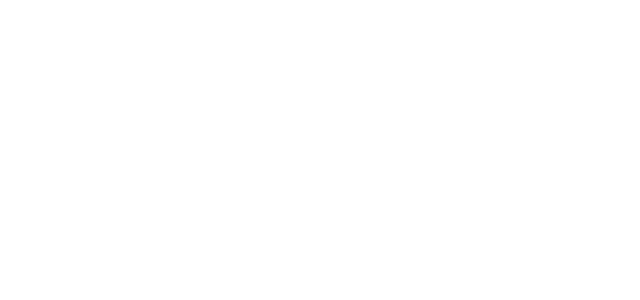
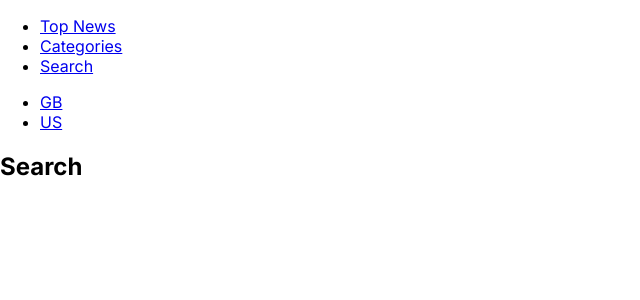
Before and after one commit to dragantrivic/top-news, a React (Create React App) app: page /search in a window 1280 px wide. Shown: the top 300 px of the page, without its empty margins (0-640 px from the left). Built offline with nearby package versions, Linux system fonts and the light colour scheme.

Commit message:
Create basic components and configure router

```diff
--- a/src/App.js
+++ b/src/App.js
@@ -1,10 +1,25 @@
 import React from 'react';
+import { BrowserRouter as Router, Switch, Route } from 'react-router-dom';
 
-function App() {
+import Layout from './components/Layout/Layout';
+import TopNews from './containers/TopNews/TopNews';
+import Categories from './containers/Categories/Categories';
+import Search from './containers/Search/Search';
+
+const App = () => {
   return (
-    <div>
-    </div>
+    <Router>
+      <div>
+        <Layout>
+          <Switch>
+            <Route exact path="/" component={TopNews} />
+            <Route path="/categories" component={Categories} />
+            <Route path="/search" component={Search} />
+          </Switch>
+        </Layout>
+      </div>
+    </Router>
   );
-}
+};
 
 export default App;
--- /dev/null
+++ b/src/components/Header/Header.js
@@ -0,0 +1,13 @@
+import React from 'react';
+
+import Navigation from './Navigation/Navigation.js';
+import LanguageSwitcher from './LanguageSwitcher/LanguageSwitcher.js';
+
+const Header = () => (
+    <header>
+        <Navigation />
+        <LanguageSwitcher />
+    </header>
+);
+
+export default Header;
--- /dev/null
+++ b/src/components/Header/LanguageSwitcher/LanguageSwitcher.js
@@ -0,0 +1,10 @@
+import React from 'react';
+
+const LanguageSwitcher = () => (
+    <ul>
+        <li><a href="/">GB</a></li>
+        <li><a href="/">US</a></li>
+    </ul>
+);
+
+export default LanguageSwitcher;
--- /dev/null
+++ b/src/components/Header/Navigation/Navigation.js
@@ -0,0 +1,20 @@
+import React from 'react';
+import { Link } from 'react-router-dom';
+
+const Navigation = () => (
+    <nav>
+        <ul>
+            <li>
+                <Link to="/">Top News</Link>
+            </li>
+            <li>
+                <Link to="/categories">Categories</Link>
+            </li>
+            <li>
+                <Link to="/search">Search</Link>
+            </li>
+        </ul>
+    </nav>
+);
+
+export default Navigation;
--- /dev/null
+++ b/src/components/Layout/Layout.js
@@ -0,0 +1,14 @@
+import React from 'react';
+
+import Header from '../Header/Header';
+
+const Layout = (props) => (
+    <React.Fragment>
+        <Header />
+        <main>
+            {props.children}
+        </main>
+    </React.Fragment>
+);
+
+export default Layout;
--- /dev/null
+++ b/src/components/NewsItem/NewsItem.js
@@ -0,0 +1,25 @@
+import React from 'react';
+
+const newsItemStyle = {
+    border: '1px solid #ccc',
+    marginTop: '16px'
+}
+
+const NewsItem = (props) => {
+    const data = {
+        title: props.title,
+        image: props.image,
+        desc: props.description
+    }
+
+    return (
+        <div style={newsItemStyle}>
+            <h2>{data.title}</h2>
+            <img src={data.image} alt="" />
+            <p>{data.desc}</p>
+            <a href="http://google.com">More</a>
+        </div>
+    );
+}
+
+export default NewsItem;
--- /dev/null
+++ b/src/containers/Categories/Categories.js
@@ -0,0 +1,11 @@
+import React from 'react';
+
+const Categories = () => {
+    return (
+        <section>
+            <h1>All Categories</h1>
+        </section>
+    );
+}
+
+export default Categories;
--- /dev/null
+++ b/src/containers/Search/Search.js
@@ -0,0 +1,11 @@
+import React from 'react';
+
+const Search = () => {
+    return (
+        <section>
+            <h1>Search</h1>
+        </section>
+    );
+};
+
+export default Search;
--- /dev/null
+++ b/src/containers/TopNews/TopNews.js
@@ -0,0 +1,47 @@
+import React, { useState, useEffect } from 'react';
+
+import NewsItem from '../../components/NewsItem/NewsItem';
+
+const TopNews = () => {
+    const [news, setNews] = useState([]);
+
+    useEffect(() => {
+        // Component mounted
+        loadNews();
+    }, [])
+
+    console.log('news', news);
+
+    const loadNews = async () => {
+        try {
+            // Get news from endpoint
+            const res = await fetch('https://newsapi.org/v2/top-headlines?country=gb&apiKey=59190f37d9f241a28a044c7042722e6d');
+            const data = await res.json();
+            console.log(data);
+
+            setNews([...data.articles]);
+
+            if (!res.ok) {
+                throw Error(res.statusText);
+            }
+        } catch (error) {
+            console.log(error);
+        }
+    }
+
+    return (
+        <div>
+            <h1>Top News From Great Britain</h1>
+            {news.map((newsItem, index) =>
+                <NewsItem
+                    key={index}
+                    title={newsItem.title}
+                    image={newsItem.urlToImage}
+                    description={newsItem.description}
+                />
+            )}
+        </div>
+    )
+}
+
+export default TopNews;
```
Also changed, not shown: src/containers/Article/Article.js (added, +11 -0 lines).
